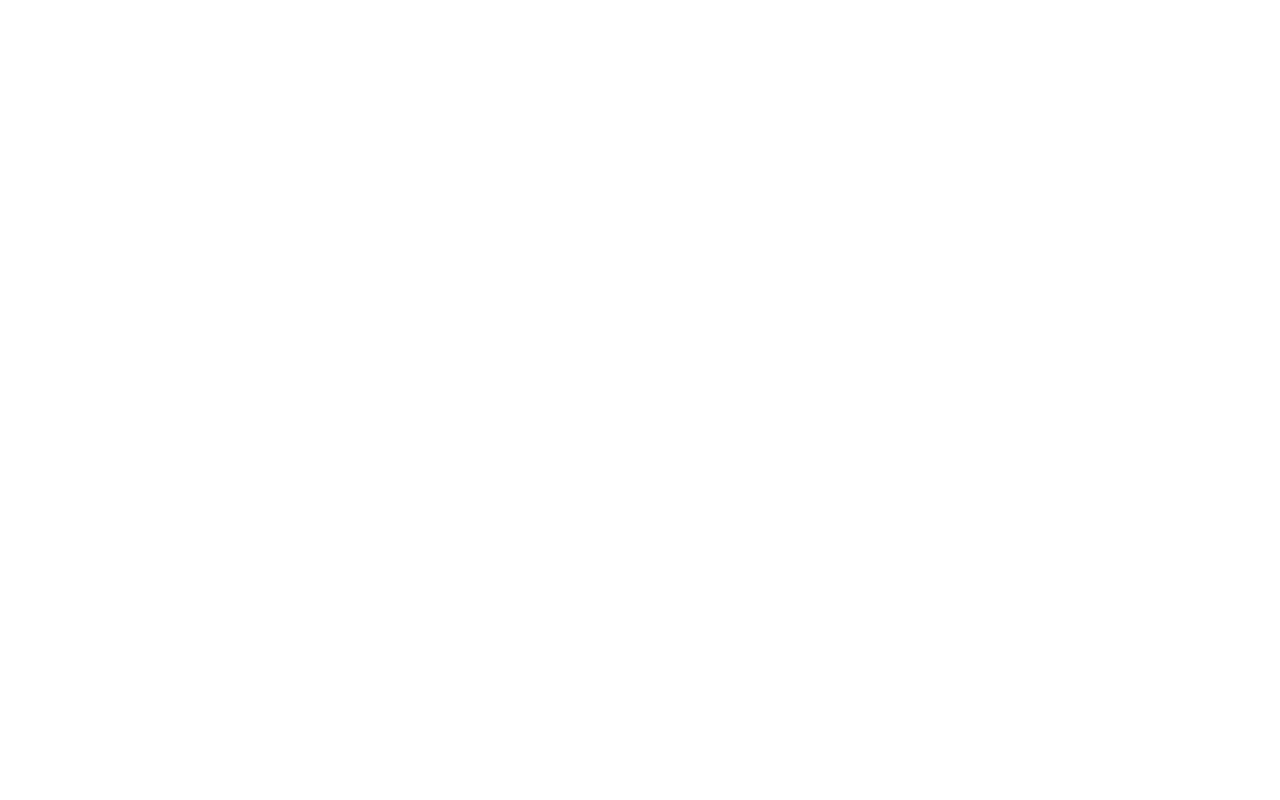
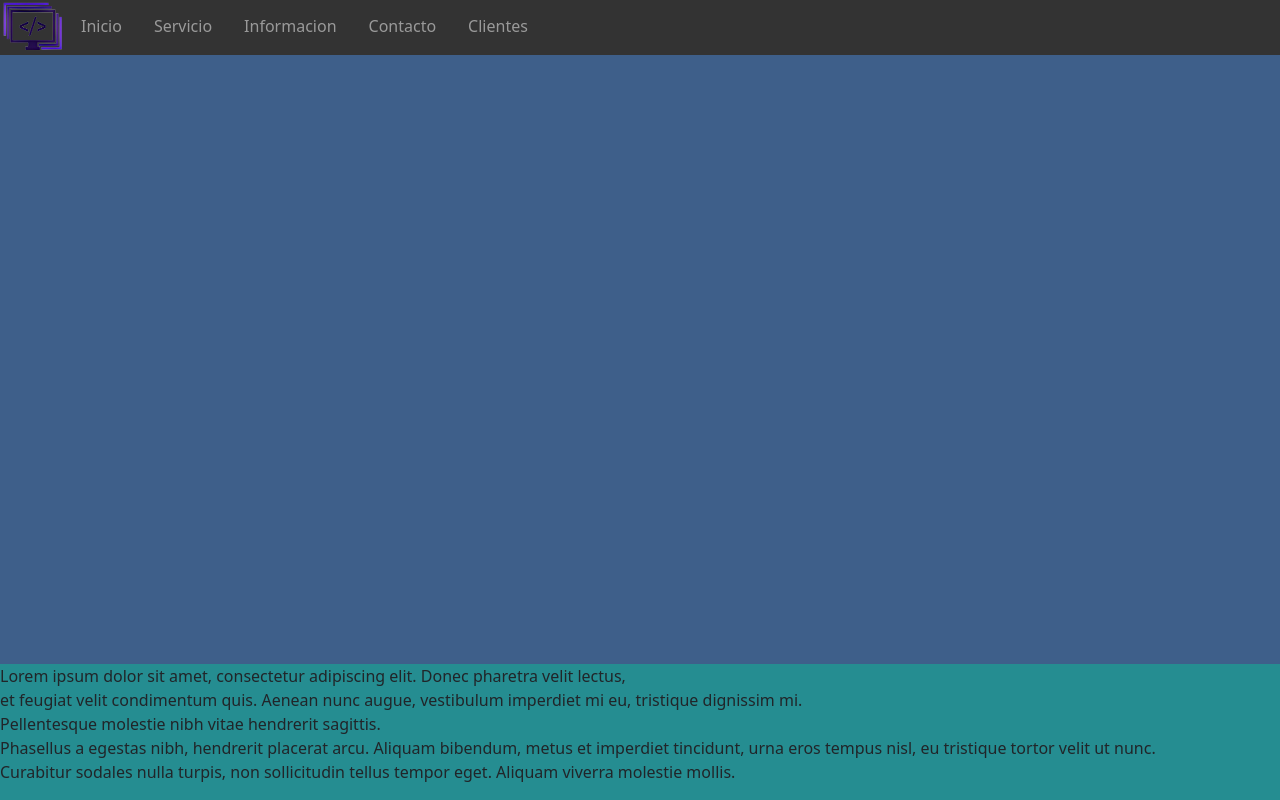
Before and after one commit to Sjarac/Trabajo-Semestral, a plain HTML site: page contacto.html in a window 1280 px wide. Drawn offline with nearby package versions, Linux system fonts and the light colour scheme.

Commit message:
Se arreglan unas cosas y se rellena contacto

```diff
--- /dev/null
+++ b/contacto.css
@@ -0,0 +1,46 @@
+html, body {
+    height: 100%;
+  }
+
+  body{
+    display: flex;
+    flex-direction: column;
+    min-height: 100%;
+    background-color: #3e5f8a;
+  }
+  footer{
+    background-color: rgb(37, 141, 145);
+    margin-top: auto;
+}
+/*Creacion de navBar*/
+ul{
+    list-style-type: none;
+    margin: 0;
+    padding: 0;
+    overflow: hidden;
+    background-color: #333;
+  }
+
+  li {
+    float: left;
+  }
+
+  li a {
+    display: block;
+    color: white;
+    text-align: center;
+    padding: 14px 16px;
+    text-decoration: none;
+  }
+/*Hover para el navBar */
+ul, li, li a{
+  opacity: 0.5;
+}
+ul, li, li a:hover{
+  opacity: 1.0;
+}
+/*Logo de navBar*/
+.logo{
+  width: 65px;
+  height: 55px;
+}
--- a/contacto.html
+++ b/contacto.html
@@ -0,0 +1,40 @@
+<!doctype html>
+<html lang="en">
+  <head>
+    <meta charset="utf-8">
+    <meta name="viewport" content="width=device-width, initial-scale=1">
+    <title>Rum - Remote Update Manager</title>
+    <link href="https://cdn.jsdelivr.net/npm/bootstrap@5.3.3/dist/css/bootstrap.min.css" rel="stylesheet" integrity="sha384-QWTKZyjpPEjISv5WaRU9OFeRpok6YctnYmDr5pNlyT2bRjXh0JMhjY6hW+ALEwIH" crossorigin="anonymous">
+    <link rel="stylesheet" href="contacto.css">
+  </head>
+  <body>
+    <!--Creacion de NavBar -->
+    <ul>
+        <li><img src="/Imagenes/Logo.png" class="logo"></li>
+        <li><a href="index.html">Inicio</a></li>
+        <li><a href="servicio.html">Servicio</a></li>
+        <li><a href="explicacion.html">Informacion</a></li>
+        <li><a href="contacto.html">Contacto</a></li>
+        <li><a href="#experiencia">Clientes</a></li>
+      </ul>
+    <script src="https://cdn.jsdelivr.net/npm/bootstrap@5.3.3/dist/js/bootstrap.bundle.min.js" integrity="sha384-YvpcrYf0tY3lHB60NNkmXc5s9fDVZLESaAA55NDzOxhy9GkcIdslK1eN7N6jIeHz" crossorigin="anonymous"></script>
+  </body>
+  <footer>
+    <p>
+      Lorem ipsum dolor sit amet, consectetur adipiscing elit. Donec pharetra velit lectus, <br>
+      et feugiat velit condimentum quis.
+      Aenean nunc augue, vestibulum imperdiet mi eu,
+      tristique dignissim mi. <br>
+      Pellentesque molestie nibh
+      vitae hendrerit sagittis. <br>
+      Phasellus a egestas nibh,
+      hendrerit placerat arcu.
+      Aliquam bibendum,
+      metus et imperdiet tincidunt, urna eros tempus nisl,
+      eu tristique tortor velit ut nunc. <br>
+      Curabitur sodales nulla turpis,
+      non sollicitudin tellus tempor eget.
+      Aliquam viverra molestie mollis.
+    </p>
+   </footer>
+</html>
```
Also changed, not shown: explicacion.html (+2 -2 lines).
